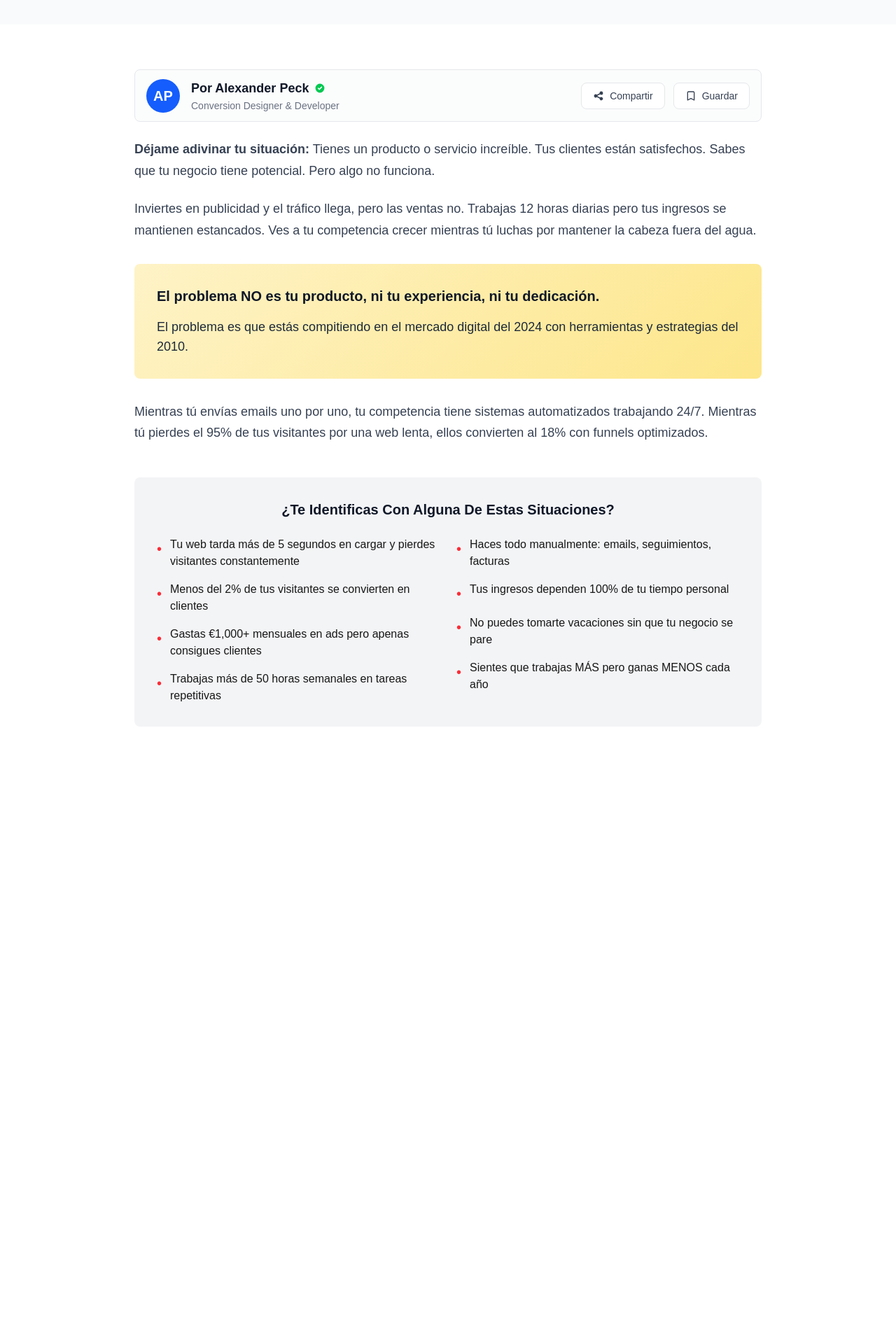
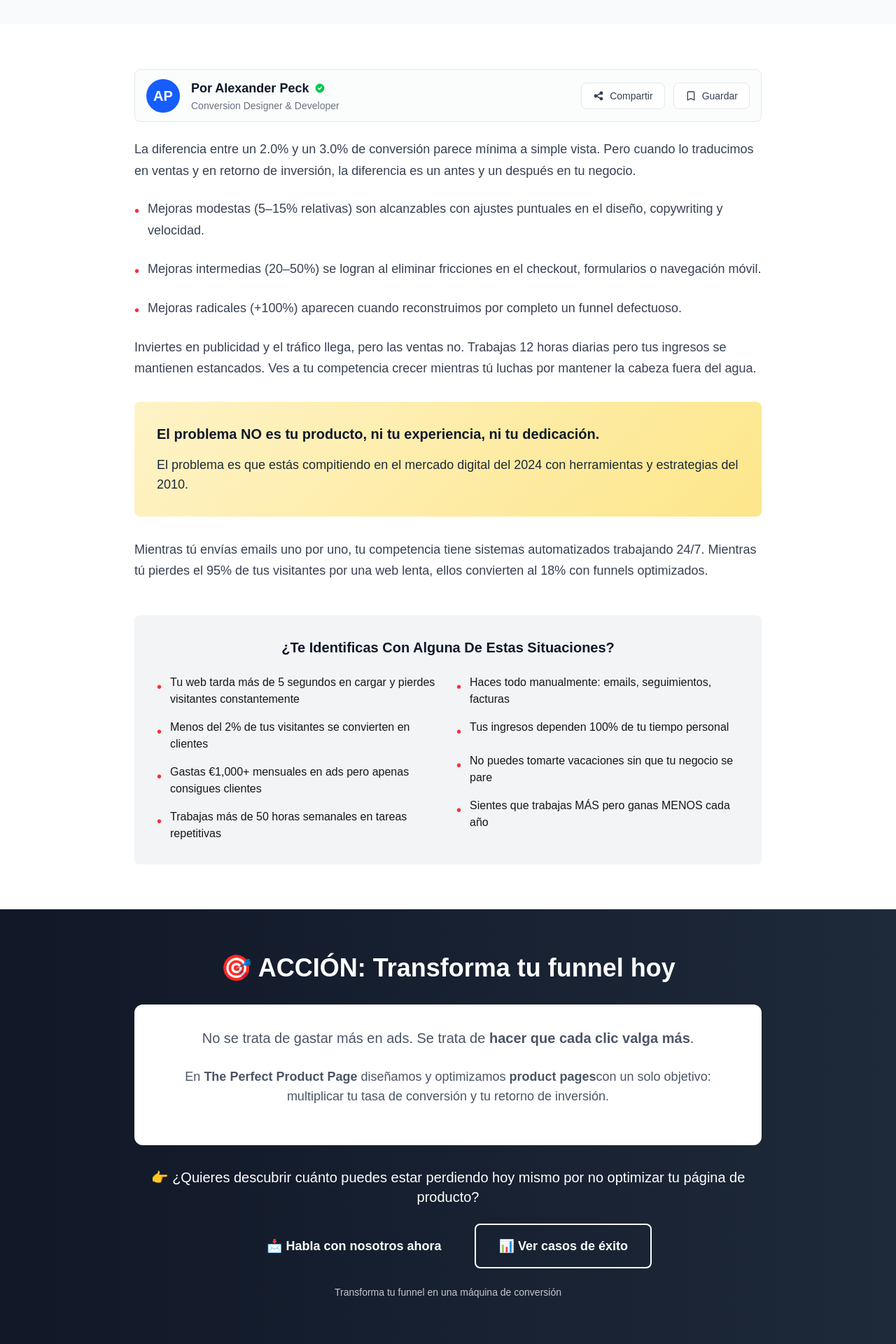
Before and after one commit to Jabar42/tp3project, a Next.js app: page / in a window 1280 px wide. Shown: the part 951-2871 px from the top of the page at 70% size. Before the commit the page ends 2053 px from the top, so only its background shows below. Built offline with nearby package versions, Linux system fonts and the light colour scheme.

Commit message:
Add AuthorShare component for sharing and saving functionality; integrate CallToAction component into Home page and update TheRealProblem component to use AuthorShare.

```diff
--- a/src/app/page.tsx
+++ b/src/app/page.tsx
@@ -2,6 +2,7 @@ import AdvertorialBanner from "@/secciones/AdvertorialBanner";
 import Header from "@/secciones/Header";
 import ProblemHook from "@/secciones/ProblemHook";
 import TheRealProblem from "@/secciones/TheRealProblem";
+import CallToAction from "@/secciones/CallToAction";
 //import CarruselExamples from "@/secciones/CarruselExamples";
 //import ContadorRoi from "@/secciones/ContadorRoi";
 
@@ -13,7 +14,7 @@ export default function Home() {
       <Header />
       <ProblemHook />
       <TheRealProblem />
-
+      <CallToAction />
       <main className="flex-1"></main>
     </div>
   );
--- /dev/null
+++ b/src/components/AuthorShare.tsx
@@ -0,0 +1,88 @@
+import { useEffect, useState } from "react";
+
+function AuthorShare() {
+    const [saved, setSaved] = useState<boolean>(false);
+    const [actionMsg, setActionMsg] = useState<string>("");
+
+    useEffect(() => {
+        try {
+            const stored = localStorage.getItem("theRealProblem:saved");
+            if (stored === "1") setSaved(true);
+        } catch {}
+    }, []);
+
+    const handleShare = async () => {
+        try {
+            const url = window.location.href;
+            const shareData = {
+                title: document.title || "Contenido",
+                text: "Échale un vistazo a este contenido",
+                url,
+            };
+            if (navigator.share) {
+                await navigator.share(shareData as ShareData);
+                setActionMsg("Compartido");
+            } else if (navigator.clipboard?.writeText) {
+                await navigator.clipboard.writeText(url);
+                setActionMsg("Enlace copiado");
+            } else {
+                setActionMsg("No se pudo compartir");
+            }
+        } catch {
+            setActionMsg("No se pudo compartir");
+        } finally {
+            setTimeout(() => setActionMsg(""), 2000);
+        }
+    };
+
+    const handleSave = () => {
+        const next = !saved;
+        setSaved(next);
+        try {
+            localStorage.setItem("theRealProblem:saved", next ? "1" : "0");
+        } catch {}
+        setActionMsg(next ? "Guardado" : "Eliminado de guardados");
+        setTimeout(() => setActionMsg(""), 1500);
+    };
+
+    return (
+        <div className="flex items-center justify-between gap-2 md:gap-4 mb-6 rounded-lg border border-gray-200 bg-gray-50/60 px-3 py-2 md:px-4 md:py-3">
+<div className="flex items-center min-w-0">
+    <div className="w-9 h-9 md:w-12 md:h-12 bg-blue-600 rounded-full flex items-center justify-center text-white font-bold text-lg md:text-xl mr-3 md:mr-4">
+        AP
+    </div>
+    <div className="min-w-0">
+        <div className="flex items-center space-x-2 mb-0.5">
+            <h2 className="truncate text-sm md:text-lg font-bold text-gray-900">Por Alexander Peck</h2>
+            <svg className="w-3 h-3 md:w-4 md:h-4 text-green-500" fill="currentColor" viewBox="0 0 20 20">
+                <path fillRule="evenodd" d="M10 18a8 8 0 100-16 8 8 0 000 16zm3.707-9.293a1 1 0 00-1.414-1.414L9 10.586 7.707 9.293a1 1 0 00-1.414 1.414l2 2a1 1 0 001.414 0l4-4z" clipRule="evenodd"/>
+            </svg>
+        </div>
+        <p className="text-[11px] md:text-sm text-gray-500 leading-snug">Conversion Designer & Developer</p>
+    </div>
+</div>
+
+<div className="flex items-center space-x-2 md:space-x-3 shrink-0">
+    <button onClick={handleShare} aria-label="Compartir" title="Compartir" className="flex items-center space-x-2 bg-white border border-gray-200 hover:bg-gray-100 px-3 py-1.5 md:px-4 md:py-2 rounded-lg transition-colors">
+        <svg className="w-4 h-4 text-gray-700" fill="currentColor" viewBox="0 0 20 20">
+            <path d="M15 8a3 3 0 10-2.977-2.63l-4.94 2.47a3 3 0 100 4.319l4.94 2.47a3 3 0 10.895-1.789l-4.94-2.47a3.027 3.027 0 000-.74l4.94-2.47C13.456 7.68 14.19 8 15 8z"/>
+        </svg>
+        <span className="text-xs md:text-sm font-medium text-gray-700 hidden sm:inline">Compartir</span>
+    </button>
+
+    <button onClick={handleSave} aria-label="Guardar" title="Guardar" className="flex items-center space-x-2 bg-white border border-gray-200 hover:bg-gray-100 px-3 py-1.5 md:px-4 md:py-2 rounded-lg transition-colors">
+        <svg className="w-4 h-4 text-gray-700" fill={saved ? "currentColor" : "none"} stroke="currentColor" viewBox="0 0 24 24">
+            <path strokeLinecap="round" strokeLinejoin="round" strokeWidth="2" d="M5 5a2 2 0 012-2h10a2 2 0 012 2v16l-7-3.5L5 21V5z"/>
+        </svg>
+        <span className="text-xs md:text-sm font-medium text-gray-700 hidden sm:inline">{saved ? "Guardado" : "Guardar"}</span>
+        </button>
+    {actionMsg ? (
+        <span className="hidden md:inline-block text-sm text-gray-600 ml-1">{actionMsg}</span>
+            ) : null}
+        </div>
+        </div>
+    );
+}
+
+
+export default AuthorShare;
--- /dev/null
+++ b/src/secciones/CallToAction.tsx
@@ -0,0 +1,40 @@
+export default function CallToAction() {
+    return (
+    <section className ="py-16 bg-gradient-to-r from-gray-900 to-gray-800 text-white">
+        <div className="container mx-auto px-6 text-center">
+            <div className="max-w-4xl mx-auto">
+                <h3 className="text-4xl font-bold mb-8">🎯 ACCIÓN: Transforma tu funnel hoy</h3>
+
+                <div className="bg-white bg-opacity-10 p-8 rounded-xl mb-8">
+                    <p className="text-xl mb-6 leading-relaxed text-gray-600">
+                        No se trata de gastar más en ads. Se trata de <strong>hacer que cada clic valga más</strong>.
+                    </p>
+                    <p className="text-lg mb-6 text-gray-600">
+                        En <strong>The Perfect Product Page</strong> diseñamos y optimizamos <strong>product pages</strong>
+                        con un solo objetivo: multiplicar tu tasa de conversión y tu retorno de inversión.
+                    </p>
+                </div>
+
+                <div className ="space-y-6 ">
+                    <p className="text-xl">
+                        👉 ¿Quieres descubrir cuánto puedes estar perdiendo hoy mismo por no optimizar tu página de producto?
+                    </p>
+
+                    <div className="flex flex-col sm:flex-row gap-4 justify-center items-center">
+                        <button className="cta-button text-white px-8 py-4 rounded-lg text-lg font-semibold w-full sm:w-auto">
+                            📩 Habla con nosotros ahora
+                        </button>
+                        <button className="bg-transparent border-2 border-white text-white px-8 py-4 rounded-lg text-lg font-semibold hover:bg-white hover:text-gray-900 transition-colors w-full sm:w-auto">
+                            📊 Ver casos de éxito
+                        </button>
+                    </div>
+
+                        <p className="text-sm opacity-75 mt-4">
+                        Transforma tu funnel en una máquina de conversión
+                    </p>
+                </div>
+            </div>
+        </div>
+    </section>
+    );
+}
--- a/src/secciones/TheRealProblem.tsx
+++ b/src/secciones/TheRealProblem.tsx
@@ -1,99 +1,38 @@
 "use client";
 
 import { useEffect, useState } from "react";
+import AuthorShare from "@/components/AuthorShare";
 
 export default function TheRealProblem() {
-    const [saved, setSaved] = useState<boolean>(false);
-    const [actionMsg, setActionMsg] = useState<string>("");
-
-    useEffect(() => {
-        try {
-            const stored = localStorage.getItem("theRealProblem:saved");
-            if (stored === "1") setSaved(true);
-        } catch {}
-    }, []);
-
-    const handleShare = async () => {
-        try {
-            const url = window.location.href;
-            const shareData = {
-                title: document.title || "Contenido",
-                text: "Échale un vistazo a este contenido",
-                url,
-            };
-            if (navigator.share) {
-                await navigator.share(shareData as ShareData);
-                setActionMsg("Compartido");
-            } else if (navigator.clipboard?.writeText) {
-                await navigator.clipboard.writeText(url);
-                setActionMsg("Enlace copiado");
-            } else {
-                setActionMsg("No se pudo compartir");
-            }
-        } catch {
-            setActionMsg("No se pudo compartir");
-        } finally {
-            setTimeout(() => setActionMsg(""), 2000);
-        }
-    };
-
-    const handleSave = () => {
-        const next = !saved;
-        setSaved(next);
-        try {
-            localStorage.setItem("theRealProblem:saved", next ? "1" : "0");
-        } catch {}
-        setActionMsg(next ? "Guardado" : "Eliminado de guardados");
-        setTimeout(() => setActionMsg(""), 1500);
-    };
 
     return (
         <section className="py-16 bg-white">
             <div className="container mx-auto px-4">
                 <div className="max-w-4xl mx-auto">
-            <div className="flex items-center justify-between gap-2 md:gap-4 mb-6 rounded-lg border border-gray-200 bg-gray-50/60 px-3 py-2 md:px-4 md:py-3">
-                <div className="flex items-center min-w-0">
-                    <div className="w-9 h-9 md:w-12 md:h-12 bg-blue-600 rounded-full flex items-center justify-center text-white font-bold text-lg md:text-xl mr-3 md:mr-4">
-                        AP
-                    </div>
-                    <div className="min-w-0">
-                        <div className="flex items-center space-x-2 mb-0.5">
-                            <h2 className="truncate text-sm md:text-lg font-bold text-gray-900">Por Alexander Peck</h2>
-                            <svg className="w-3 h-3 md:w-4 md:h-4 text-green-500" fill="currentColor" viewBox="0 0 20 20">
-                                <path fillRule="evenodd" d="M10 18a8 8 0 100-16 8 8 0 000 16zm3.707-9.293a1 1 0 00-1.414-1.414L9 10.586 7.707 9.293a1 1 0 00-1.414 1.414l2 2a1 1 0 001.414 0l4-4z" clipRule="evenodd"/>
-                            </svg>
-                        </div>
-                        <p className="text-[11px] md:text-sm text-gray-500 leading-snug">Conversion Designer & Developer</p>
-                    </div>
-                </div>
-
-                <div className="flex items-center space-x-2 md:space-x-3 shrink-0">
-                    <button onClick={handleShare} aria-label="Compartir" title="Compartir" className="flex items-center space-x-2 bg-white border border-gray-200 hover:bg-gray-100 px-3 py-1.5 md:px-4 md:py-2 rounded-lg transition-colors">
-                        <svg className="w-4 h-4 text-gray-700" fill="currentColor" viewBox="0 0 20 20">
-                            <path d="M15 8a3 3 0 10-2.977-2.63l-4.94 2.47a3 3 0 100 4.319l4.94 2.47a3 3 0 10.895-1.789l-4.94-2.47a3.027 3.027 0 000-.74l4.94-2.47C13.456 7.68 14.19 8 15 8z"/>
-                        </svg>
-                        <span className="text-xs md:text-sm font-medium text-gray-700 hidden sm:inline">Compartir</span>
-                    </button>
-
-                    <button onClick={handleSave} aria-label="Guardar" title="Guardar" className="flex items-center space-x-2 bg-white border border-gray-200 hover:bg-gray-100 px-3 py-1.5 md:px-4 md:py-2 rounded-lg transition-colors">
-                        <svg className="w-4 h-4 text-gray-700" fill={saved ? "currentColor" : "none"} stroke="currentColor" viewBox="0 0 24 24">
-                            <path strokeLinecap="round" strokeLinejoin="round" strokeWidth="2" d="M5 5a2 2 0 012-2h10a2 2 0 012 2v16l-7-3.5L5 21V5z"/>
-                        </svg>
-                        <span className="text-xs md:text-sm font-medium text-gray-700 hidden sm:inline">{saved ? "Guardado" : "Guardar"}</span>
-                    </button>
-                    {actionMsg ? (
-                        <span className="hidden md:inline-block text-sm text-gray-600 ml-1">{actionMsg}</span>
-                    ) : null}
-                </div>
-            </div>
+<AuthorShare />
 
 
 
             <div className="text-readable text-lg text-gray-700 space-y-6 mb-12">
                 <p>
-                    <strong>Déjame adivinar tu situación:</strong> Tienes un producto o servicio increíble.
-                    Tus clientes están satisfechos. Sabes que tu negocio tiene potencial. Pero algo no funciona.
+                La diferencia entre un 2.0% y un 3.0% de conversión parece mínima a simple vista.
+                Pero cuando lo traducimos en ventas y en retorno de inversión, la diferencia es un antes y un después en tu negocio.
                 </p>
+                <div className="flex items-start">
+                            <span className="text-red-500 mr-3 mt-1 text-xl">•</span>
+                            <span>Mejoras modestas (5–15% relativas) son alcanzables con ajustes puntuales en el diseño, copywriting y velocidad.</span>
+                        </div>
+
+                        <div className="flex items-start">
+                            <span className="text-red-500 mr-3 mt-1 text-xl">•</span>
+                            <span>Mejoras intermedias (20–50%) se logran al eliminar fricciones en el checkout, formularios o navegación móvil.</span>
+                        </div>
+
+                        <div className="flex items-start">
+                            <span className="text-red-500 mr-3 mt-1 text-xl">•</span>
+                            <span>Mejoras radicales (+100%) aparecen cuando reconstruimos por completo un funnel defectuoso.</span>
+                        </div>
+
 
                 <p>
                     Inviertes en publicidad y el tráfico llega, pero las ventas no. Trabajas 12 horas diarias
```
Also changed, not shown: src/app/globals.css (line endings or trailing spaces).
